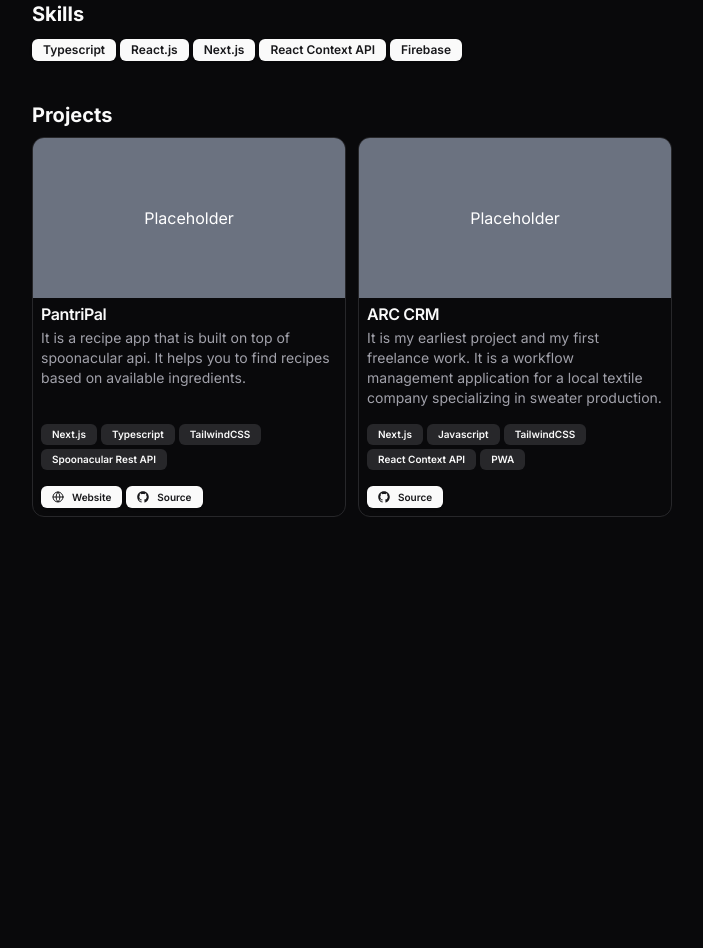
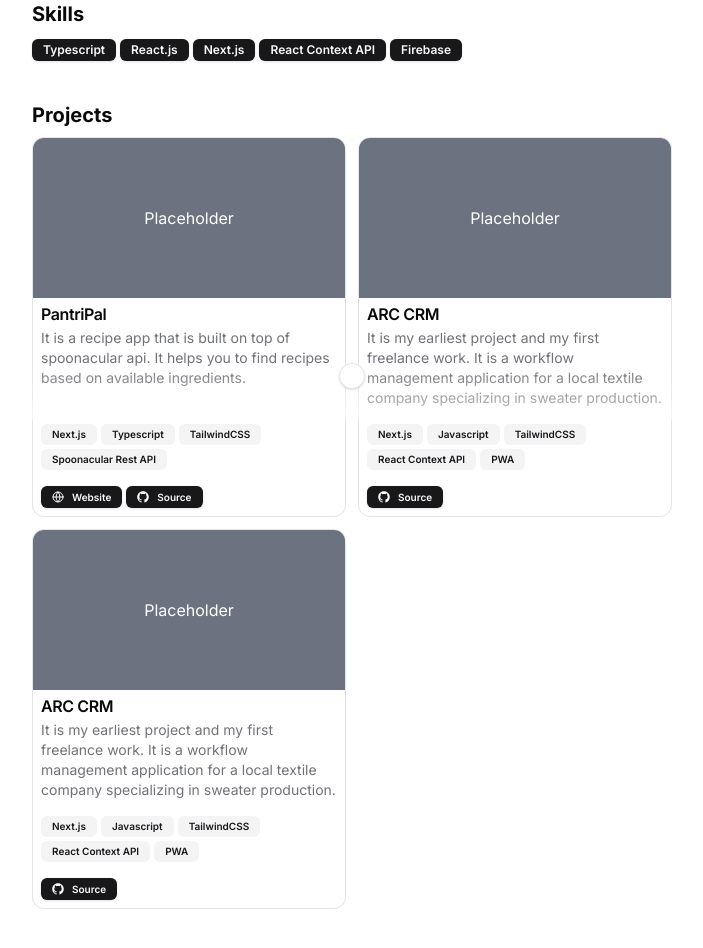
Before and after one commit to MustafaRavullu/portfolio-web-site, a Next.js app: page / in a window 1280 px wide. Shown: the part 380-1328 px from the top of the page, without its empty margins (288-991 px from the left). Before the commit the page ends 993 px from the top, so only its background shows below. Built offline with nearby package versions, Linux system fonts and the light colour scheme.

Commit message:
feat: create dock

```diff
--- a/app/layout.tsx
+++ b/app/layout.tsx
@@ -1,6 +1,7 @@
 import type { Metadata } from "next";
 import "./globals.css";
 import { inter } from "@/lib/fonts";
+import Dock from "@/components/dock";
 
 export const metadata: Metadata = {
   title: "Mustafa Ravullu",
@@ -13,8 +14,11 @@
   children: React.ReactNode;
 }>) {
   return (
-    <html lang="en" className="dark">
-      <body className={`${inter.className} antialiased`}>{children}</body>
+    <html lang="en" className="">
+      <body className={`${inter.className} antialiased`}>
+        {children}
+        <Dock />
+      </body>
     </html>
   );
 }
--- /dev/null
+++ b/components/dock.tsx
@@ -0,0 +1,10 @@
+import { Globe } from "lucide-react";
+
+export default function Dock() {
+  return (
+    <div className="fixed bottom-4 h-14 inset-x-0 flex justify-center items-center">
+      <div className="fixed inset-x-0 bottom-0 h-14 bg-gradient-to-t from-white/60 dark:from-black/60 to-transparent z-30"></div>
+      <div className="w-fit p-3 h-fit rounded-full  z-50 flex gap-3 border bg-background shadow"></div>
+    </div>
+  );
+}
--- a/components/projects.tsx
+++ b/components/projects.tsx
@@ -3,7 +3,7 @@
 
 export default function Projects() {
   return (
-    <section className="space-y-2">
+    <section className="space-y-2 pb-20">
       <h2 className="text-xl font-bold">Projects</h2>
       <ul className="grid grid-cols-1 sm:grid-cols-2 gap-3">
         {DATA.projects.map((project, index) => (
--- a/data/resume.tsx
+++ b/data/resume.tsx
@@ -60,5 +60,26 @@
       image: "",
       video: "",
     },
+    {
+      title: "ARC CRM",
+      description:
+        "It is my earliest project and my first freelance work. It is a workflow management application for a local textile company specializing in sweater production.",
+      technologies: [
+        "Next.js",
+        "Javascript",
+        "TailwindCSS",
+        "React Context API",
+        "PWA",
+      ],
+      links: [
+        {
+          type: "Source",
+          href: "https://github.com/MustafaRavullu/arc-crm-v",
+          icon: <GitHubLogoIcon className="size-3" />,
+        },
+      ],
+      image: "",
+      video: "",
+    },
   ],
 };
```
